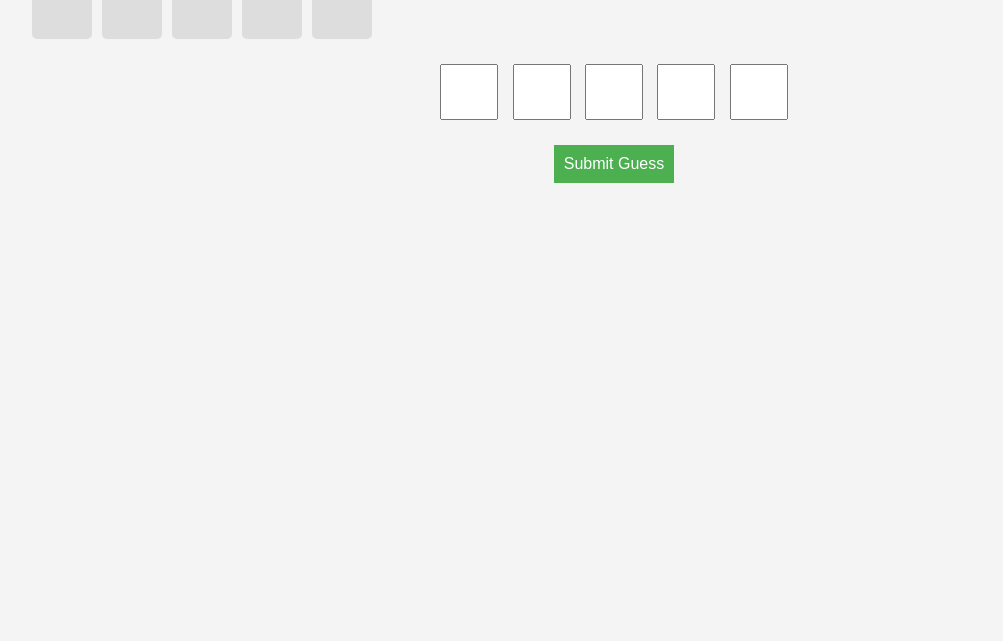
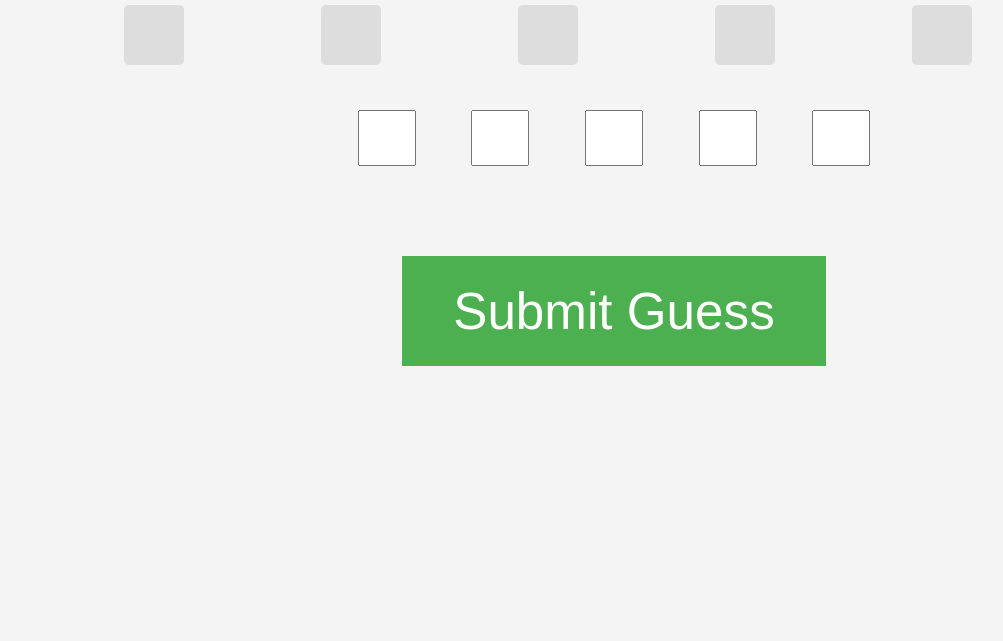
Before and after one commit to Leigthon/SheeqahWordle, a plain HTML site: page index.html in a window 1280 px wide. Shown: the part 159-800 px from the top of the page, without its empty margins (26-1029 px from the left). Drawn offline with Linux system fonts and the light colour scheme.

Commit message:
Update index.html

```diff
--- a/index.html
+++ b/index.html
@@ -9,52 +9,87 @@
         font-family: Arial, sans-serif;
         text-align: center;
         background-color: #f4f4f4;
-        padding: 50px;
+        padding: 5vw;
       }
+
+      h1 {
+        font-size: 2.5rem;
+        margin-bottom: 20px;
+      }
+
       .grid {
         display: grid;
-        grid-template-columns: repeat(5, 60px);
-        gap: 10px;
+        grid-template-columns: repeat(5, 15vw); /* Responsive column sizes */
+        gap: 5px;
         margin-bottom: 20px;
+        justify-content: center;
       }
+
       .cell {
-        width: 60px;
-        height: 60px;
+        width: 100%;
+        height: 15vw;
+        max-width: 60px;
+        max-height: 60px;
         background-color: #ddd;
         display: flex;
         justify-content: center;
         align-items: center;
-        font-size: 24px;
+        font-size: 4vw;
         font-weight: bold;
         border-radius: 5px;
       }
+
       .correct {
         background-color: green;
         color: white;
       }
+
       .present {
         background-color: yellow;
         color: white;
       }
+
       .absent {
         background-color: grey;
         color: white;
       }
+
       .input-row input {
-        width: 50px;
-        height: 50px;
-        font-size: 24px;
+        width: 10vw;
+        height: 10vw;
+        font-size: 4vw;
         text-align: center;
-        margin: 5px;
+        margin: 2vw;
+        max-width: 50px;
+        max-height: 50px;
       }
+
       .btn {
         background-color: #4caf50;
         color: white;
-        padding: 10px;
+        padding: 2vw 4vw;
         border: none;
         cursor: pointer;
-        font-size: 16px;
-        margin-top: 20px;
+        font-size: 4vw;
+        margin-top: 5vw;
+      }
+
+      .btn:active {
+        background-color: #45a049;
+      }
+
+      @media (max-width: 480px) {
+        h1 {
+          font-size: 2rem;
+        }
+
+        .btn {
+          padding: 2vw 3vw;
+        }
+
+        .grid {
+          grid-template-columns: repeat(5, 1fr);
+        }
       }
     </style>
   </head>
```
